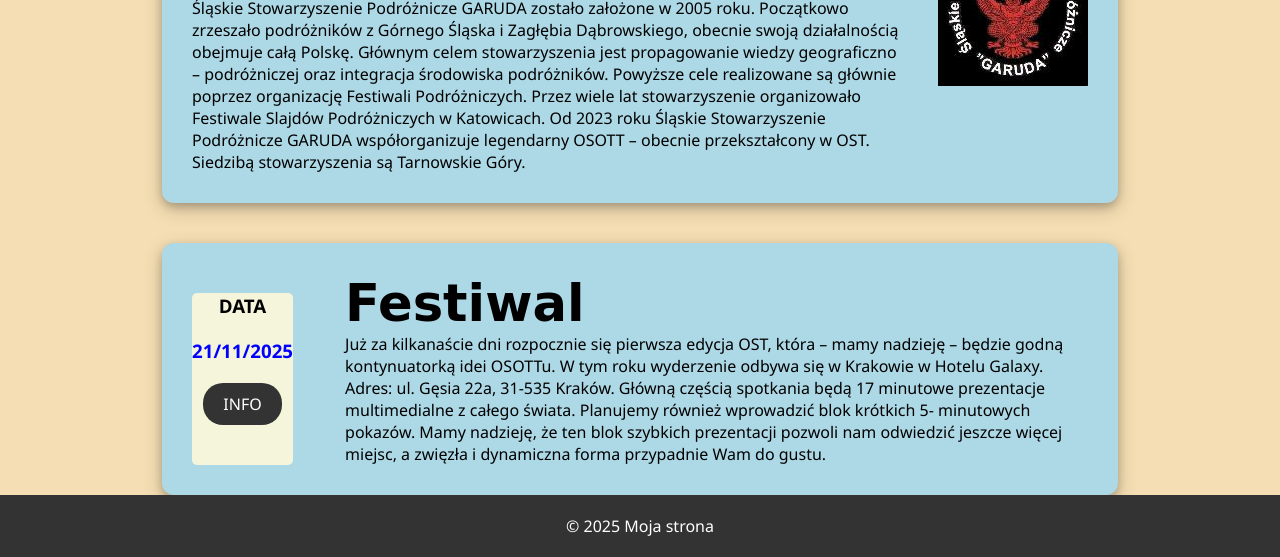
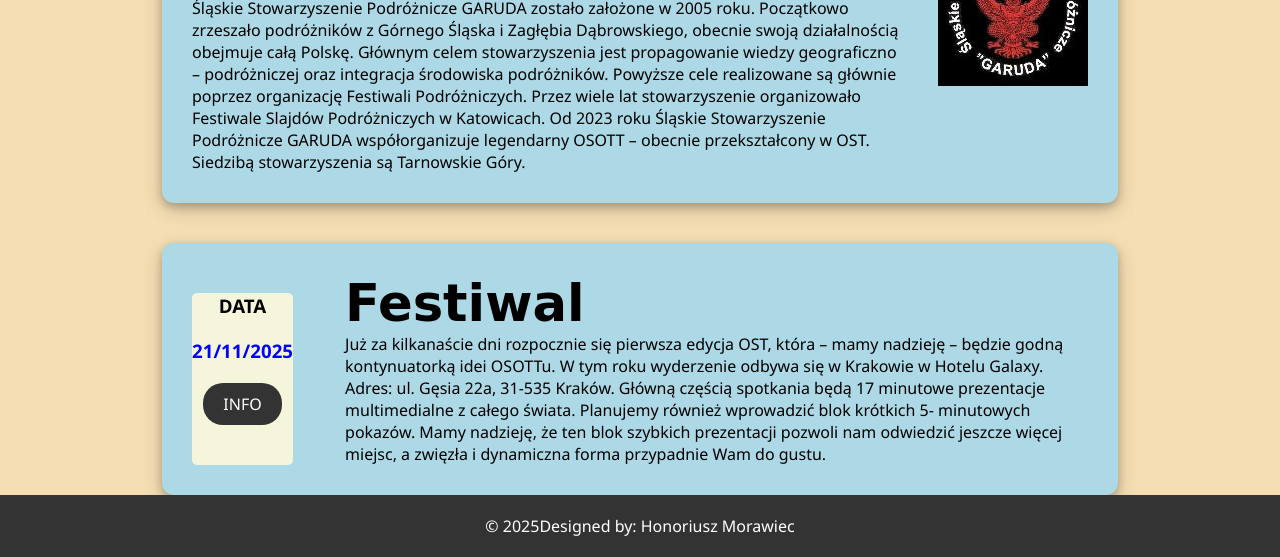
Before and after one commit to IHoniI/GarudaWWW, a plain HTML site: page index.html in a window 1280 px wide. Shown: the part 446-1003 px from the top of the page. Drawn offline with Linux system fonts and the light colour scheme.

Commit message:
corrected tittle and footer

```diff
--- a/index.html
+++ b/index.html
@@ -3,7 +3,7 @@
 <head>
     <meta charset="utf-8">
     <meta name="viewport" content="width=device-width,initial-scale=1">
-    <title>Pierwsza strona</title>
+    <title>GARUDA</title>
     <link rel="stylesheet" href="stylesM.css">
 </head>
 <body>
@@ -73,7 +73,7 @@
     </main>
 
     <footer>
-        <p>&copy; <span id="year"></span> Moja strona</p>
+        <p>&copy; <span id="year"></span>Designed by: Honoriusz Morawiec</p>
     </footer>
 
     <script>
```
Also changed, not shown: OST.html (+1 -1 lines).
